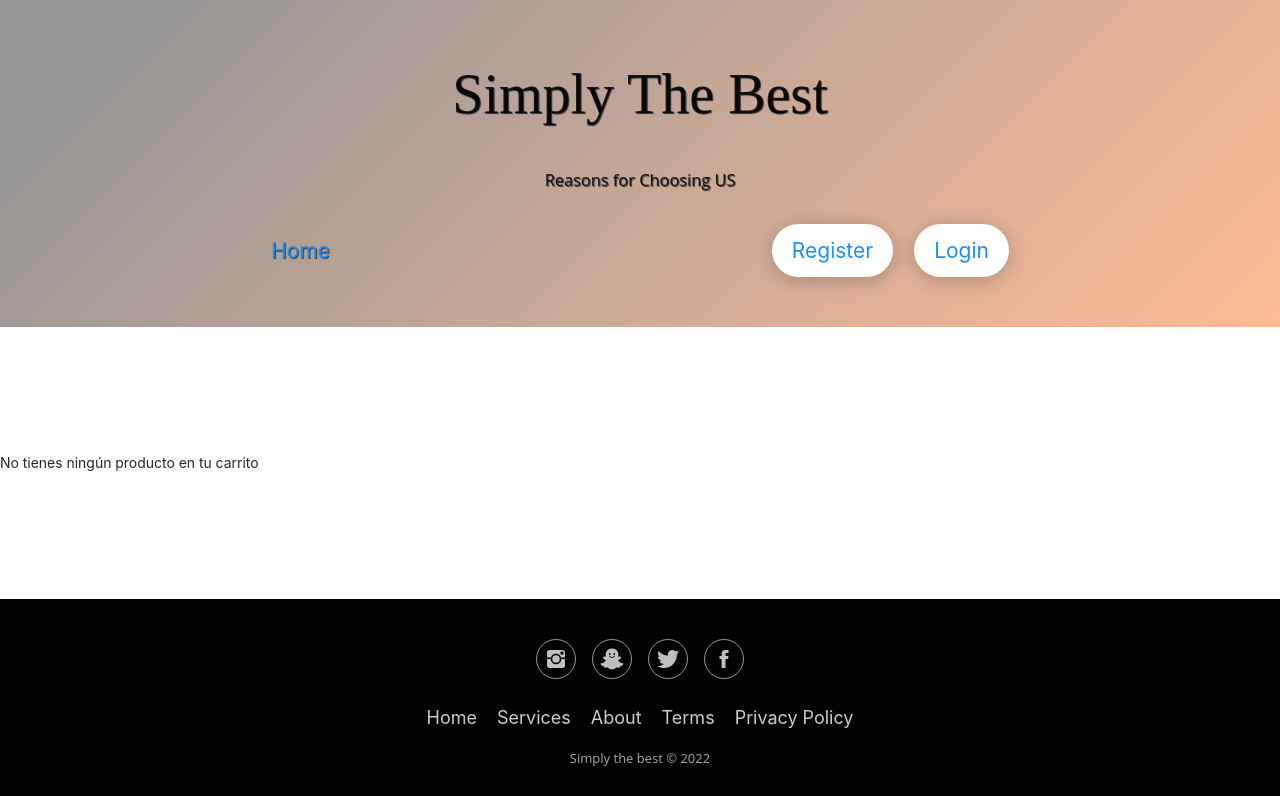
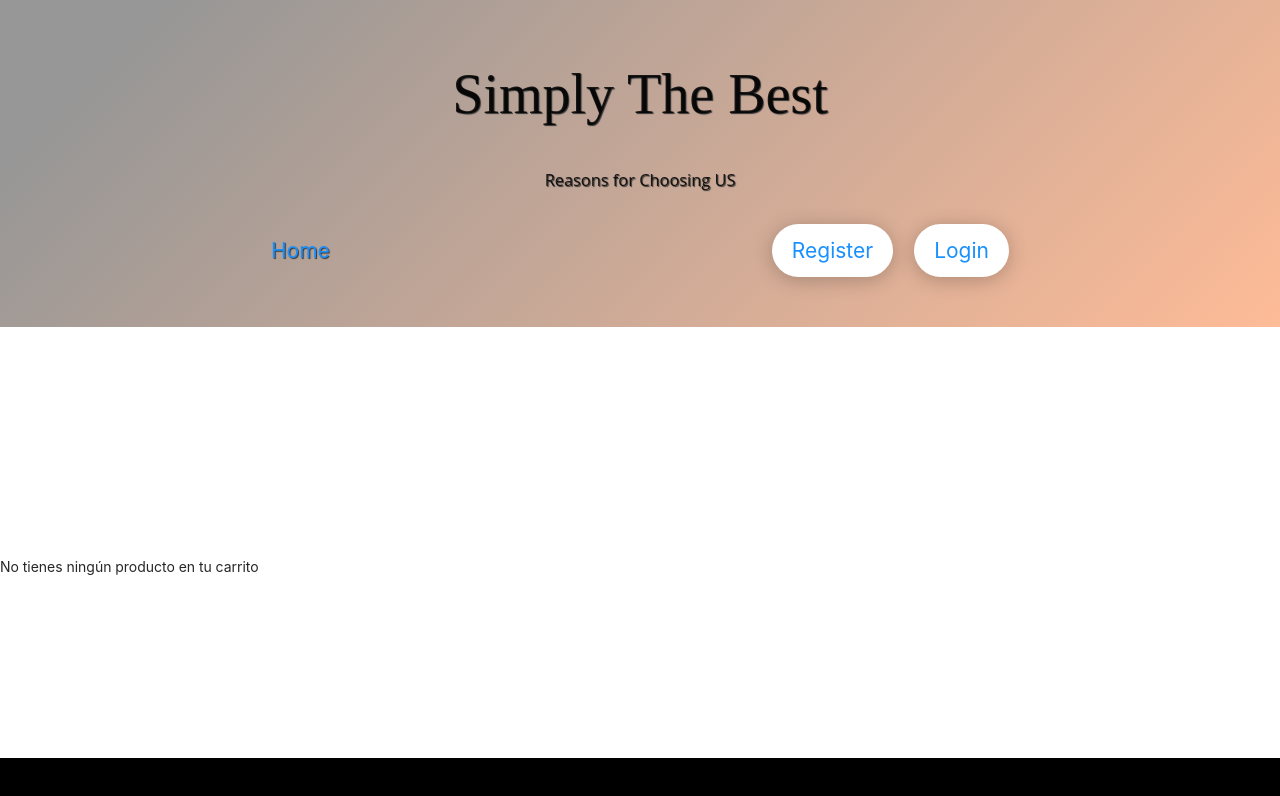
Before and after one commit to Molerog/FrontendOnlineShop, a React (Create React App) app: page /cart in a window 1280 px wide. Shown: the top 796 px of the page. Built offline with nearby package versions, Linux system fonts and the light colour scheme.

Commit message:
Footer arreglado

```diff
--- a/src/components/Footer/Footer.scss
+++ b/src/components/Footer/Footer.scss
@@ -2,7 +2,13 @@
     display:flex;
     flex-direction: column;
     justify-content: space-between;
+
 }
+
+.FooterContainer {
+    height: 50px;
+    margin-top: -50px;
+  }
 
 .footer-basic {
     padding:40px 0;
```
